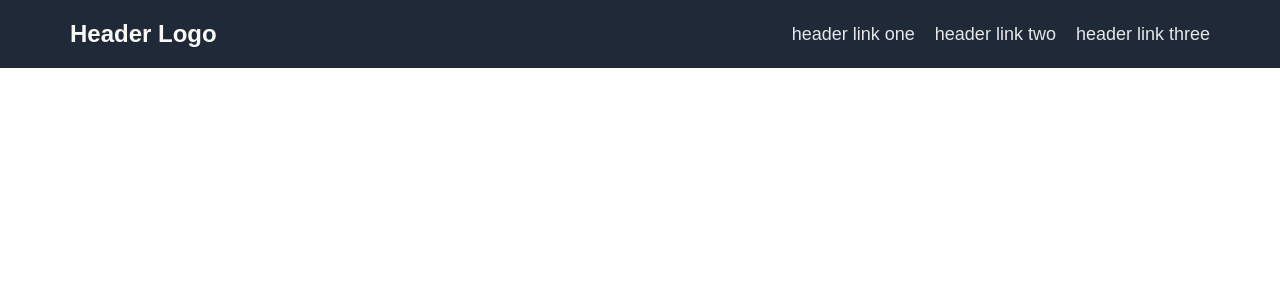
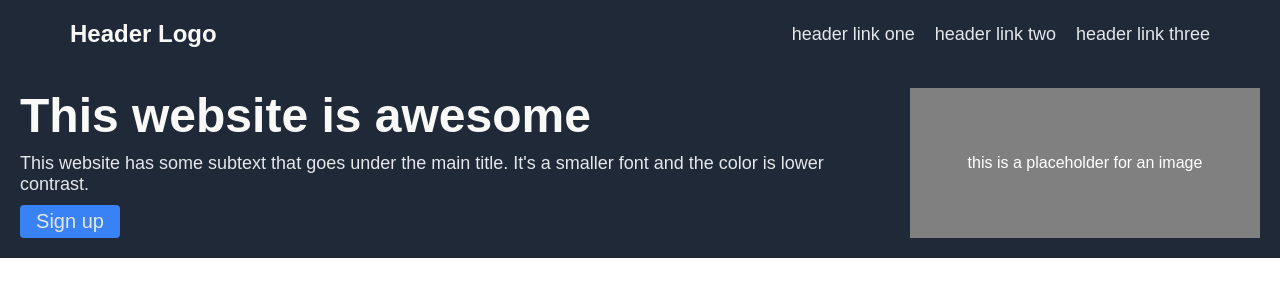
Before and after one commit to mingucodes/TOP-landing-page, a plain HTML site: page index.html in a window 1280 px wide. Drawn offline with Linux system fonts and the light colour scheme.

Commit message:
add main section items - need to align header and main text & image placeholder

```diff
--- a/index.html
+++ b/index.html
@@ -10,6 +10,7 @@
 <body>
 
   <div class="header-section">
+
     <h1 class="header-logo">Header Logo</h1>
 
     <ul class="header-links">
@@ -17,6 +18,26 @@
       <li>header link two</li>
       <li>header link three</li>
     </ul>
+
+  </div>
+
+  <div class="main-section">
+
+    <div class="main-section-left">
+
+      <h1 class="main-text">This website is awesome</h1>
+
+      <p class="main-subtext">This website has some subtext that goes under the main title. It's a smaller font and the color is lower contrast.</p>
+
+      <button class="main-button">Sign up</button>
+
+    </div>
+
+    <div class="main-section-right">
+      <div class="image-placeholder">this is a placeholder for an image</div>
+    </div>
+
+
   </div>
 
 </body>
--- a/styles.css
+++ b/styles.css
@@ -27,3 +27,51 @@
   gap: 20px;
   align-items: center;
 }
+
+.main-section {
+  background-color: #1f2937;
+  padding: 20px;
+
+  display: flex;
+  justify-content: space-between;
+  gap: 30px;
+}
+
+.main-section-left {
+  display: flex;
+  flex-direction: column;
+  gap: 10px;
+}
+
+.main-text {
+  font-size: 48px;
+  font-weight: bolder;
+  color: #f9faf8;
+}
+
+.main-subtext {
+  font-size: 18px;
+  color: #e5e7eb;
+}
+
+.main-button {
+  color: #e5e7eb;
+  background-color: #3882f6;
+  border-radius: 4px;
+  padding: 5px 15px;
+  font-size: 20px;
+  border: none;
+  width: 100px;
+}
+
+.image-placeholder {
+  background-color: gray;
+  color: white;
+
+  width: 350px;
+  height: 150px;
+
+  display: flex;
+  justify-content: center;
+  align-items: center;
+}
```
